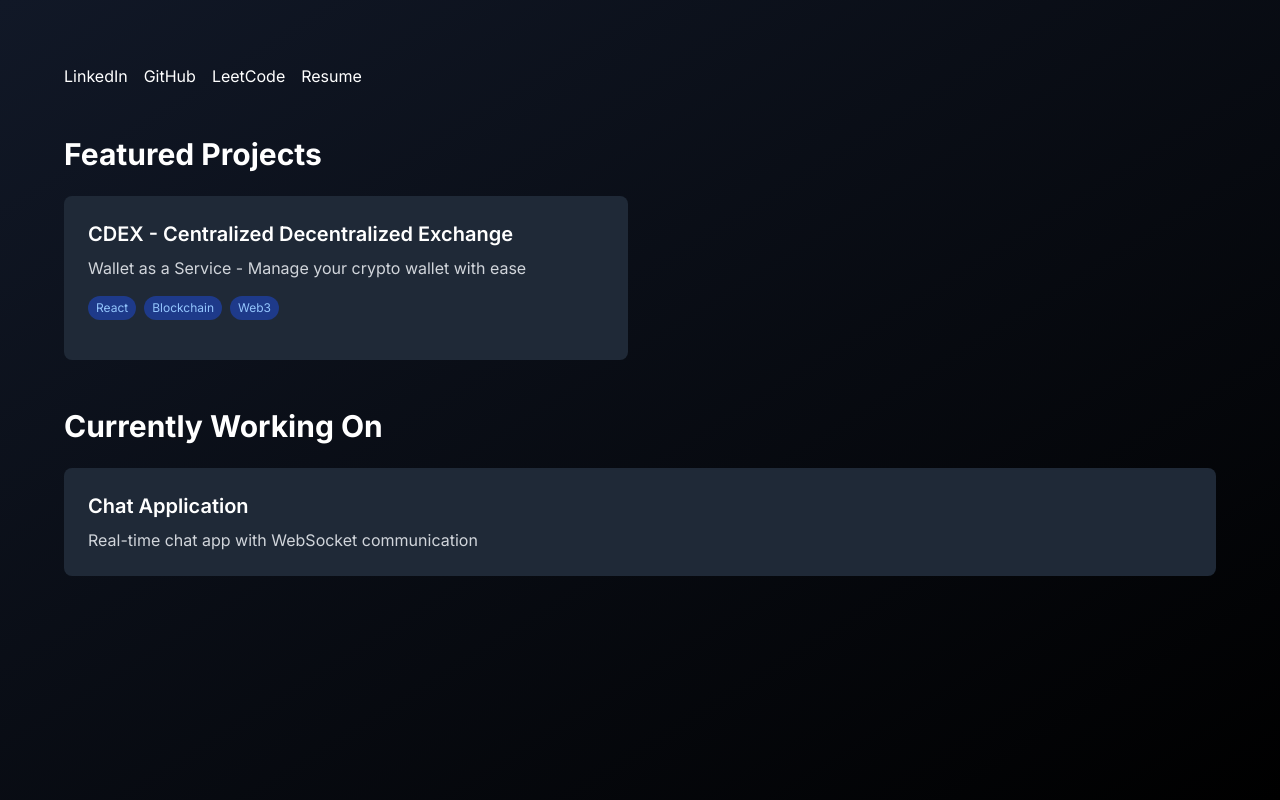
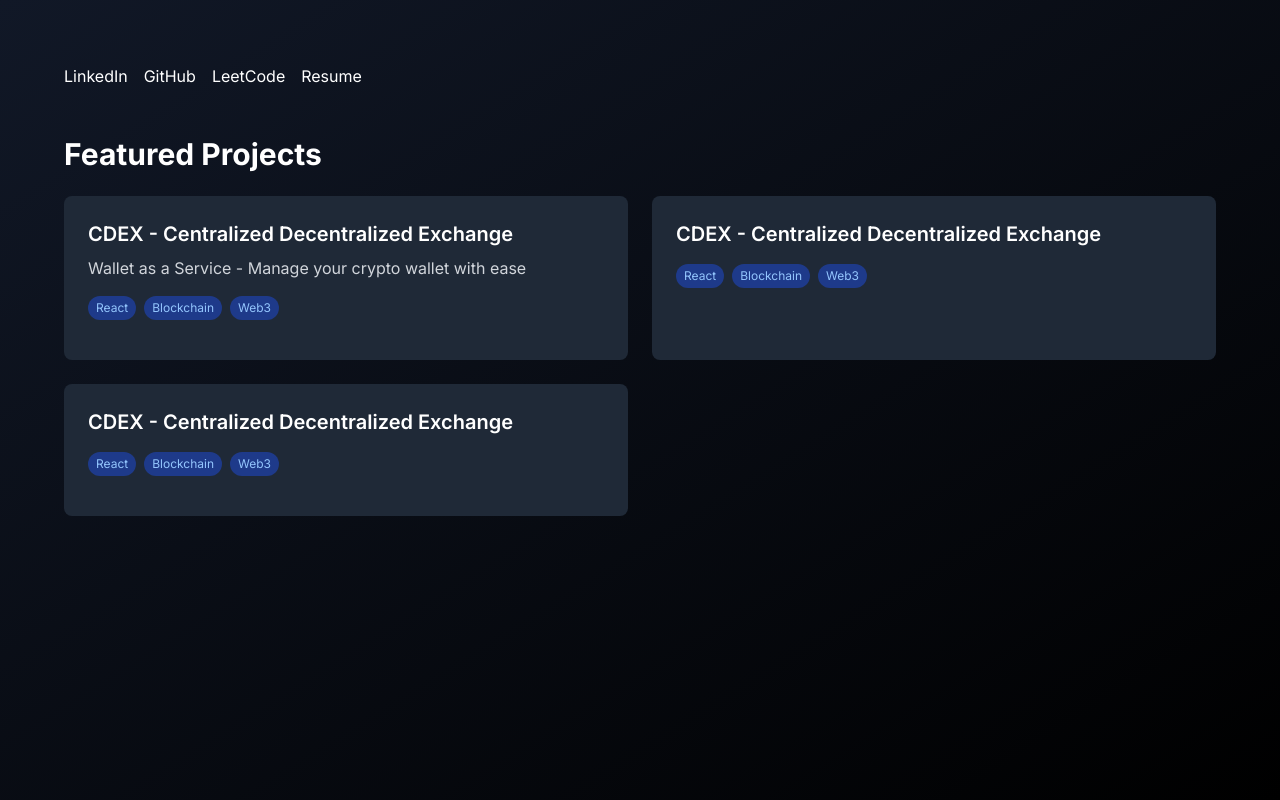
Before and after one commit to Parikshit2001/portfolio, a Next.js app: page /template_1 in a window 1280 px wide. Built offline with nearby package versions, Linux system fonts and the light colour scheme.

Commit message:
Add moonex project

```diff
--- a/src/app/page.tsx
+++ b/src/app/page.tsx
@@ -64,6 +64,11 @@ export default function Home() {
       title: "Outlook Email Assignment",
       description: "",
       link: "https://outlook-clone-rho.vercel.app/",
+    },
+    {
+      title: "Moonex",
+      description: "",
+      link: "https://react-assignment-moonex.vercel.app/",
     },
     {
       title: "Restaurant-App",
--- a/src/app/template_1/page.tsx
+++ b/src/app/template_1/page.tsx
@@ -1,5 +1,4 @@
 import Link from "next/link";
-import Image from "next/image";
 
 // More descriptive and type-safe interfaces
 interface SocialLink {
@@ -16,7 +15,6 @@ interface Project {
   liveLink: string;
 }
 
-export default function page() {
 const socialLinks: SocialLink[] = [
   {
     title: "LinkedIn",
@@ -38,16 +36,23 @@ export default function page() {
     liveLink: "https://cdex-zeta.vercel.app/",
     githubLink: "https://github.com/your-repo/cdex",
   },
-    // ... other main projects
+  {
+    title: "CDEX - Centralized Decentralized Exchange",
+    description: "",
+    technologies: ["React", "Blockchain", "Web3"],
+    liveLink: "https://cdex-zeta.vercel.app/",
+    githubLink: "https://github.com/your-repo/cdex",
+  },
+  {
+    title: "CDEX - Centralized Decentralized Exchange",
+    description: "",
+    technologies: ["React", "Blockchain", "Web3"],
+    liveLink: "https://cdex-zeta.vercel.app/",
+    githubLink: "https://github.com/your-repo/cdex",
+  },
 ];
 
-  const currentProject: Project = {
-    title: "Chat Application",
-    description: "Real-time chat app with WebSocket communication",
-    technologies: ["NodeJS", "React", "WebSocket", "Drizzle ORM"],
-    liveLink: "https://chat-app-psi-neon.vercel.app/",
-  };
-
+export default function page() {
   return (
     <div className="bg-gradient-to-br from-gray-900 to-black text-white min-h-screen p-8 md:p-16">
       {/* Header with Social Links */}
@@ -64,14 +69,6 @@ export default function page() {
             </Link>
           ))}
         </nav>
-
-        {/* <Image
-          src="https://media.licdn.com/dms/image/v2/D5635AQG0NWkF-O8eHA/profile-framedphoto-shrink_400_400/0/1721907852642"
-          alt="Profile"
-          width={120}
-          height={120}
-          className="rounded-full border-4 border-blue-500"
-        /> */}
       </header>
 
       {/* Main Projects Section */}
@@ -109,23 +106,6 @@ export default function page() {
           ))}
         </div>
       </section>
-
-      {/* Currently Working On */}
-      <section>
-        <h2 className="text-3xl font-bold mb-6">Currently Working On</h2>
-        <div className="bg-gray-800 p-6 rounded-lg">
-          <h3 className="text-xl font-semibold mb-2">
-            <Link
-              href={currentProject.liveLink}
-              target="_blank"
-              className="hover:text-blue-400"
-            >
-              {currentProject.title}
-            </Link>
-          </h3>
-          <p className="text-gray-300">{currentProject.description}</p>
-        </div>
-      </section>
     </div>
   );
 }
```
Lines whose indentation alone changed are shown as unchanged.
